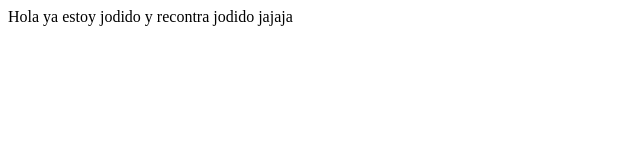
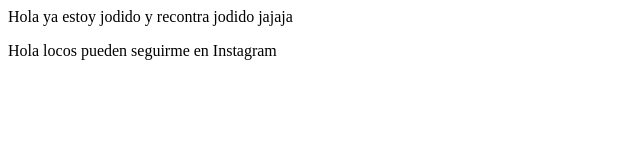
Before and after one commit to WilmarAGM/personalprojects, a plain HTML site: page index.html in a window 1280 px wide. Shown: the whole page, without its empty margins (0-640 px from the left). Drawn offline with Linux system fonts and the light colour scheme.

Commit message:
Esto es una prueba

```diff
--- a/index.html
+++ b/index.html
@@ -10,5 +10,8 @@
     <article>
         Hola ya estoy jodido y recontra jodido jajaja
     </article>
+    <p>
+        Hola locos pueden seguirme en Instagram
+    </p>
 </body>
 </html>
```
